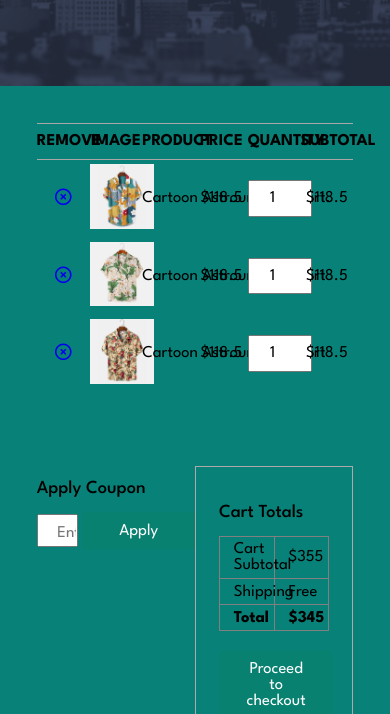
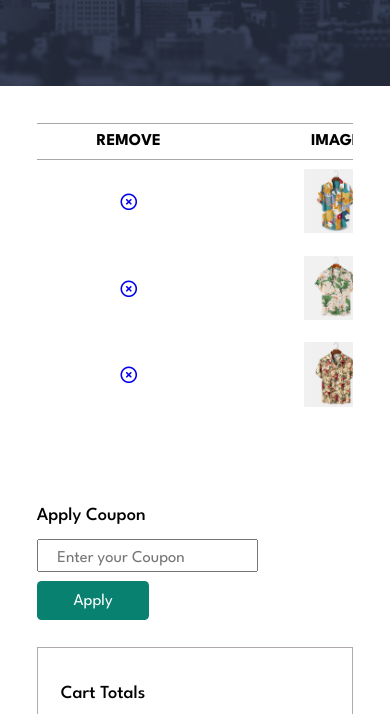
Before and after one commit to pandurang-sadgir/Ecommerce, a plain HTML site: page cart.html in a window 390 px wide. Shown: the part 332-1046 px from the top of the page. Drawn offline with Linux system fonts and the light colour scheme; files whose address does not match are found by name.

Commit message:
car page with an responsieness

```diff
--- a/css/cart.css
+++ b/css/cart.css
@@ -1,35 +1,55 @@
+.cart-data .cart-content{
+    width: 100%;
+    overflow-x: auto;
+}
 .cart-data .cart-content table{
+    table-layout: fixed;
     width: 100%;
     border-collapse:collapse;
-    border-spacing: 0 1rem;
     white-space: nowrap;
-    table-layout: fixed;
+
 }
 
 .cart-data .cart-content table thead th{
     padding: 1rem 0;
-    margin: 0 1rem;
     border-top: 0.1rem rgb(171, 166, 166) solid;
     border-bottom: 0.1rem rgb(171, 166, 166) solid;
 
 }
 
+
+.cart-data .cart-content table thead tr th:nth-child(1),.cart-data .cart-content table tbody tr td:nth-child(1){
+    width: 20rem;
+}
+.cart-data .cart-content table thead tr th:nth-child(2),.cart-data .cart-content table tbody tr td:nth-child(2){
+    width: 25rem;
+}
+.cart-data .cart-content table thead tr th:nth-child(3),.cart-data .cart-content table tbody tr td:nth-child(3){
+    width: 30rem;
+}
+.cart-data .cart-content table thead tr th:nth-child(4),.cart-data .cart-content table tbody tr td:nth-child(4){
+    width: 20rem;
+}
+.cart-data .cart-content table thead tr th:nth-child(5),.cart-data .cart-content table tbody tr td:nth-child(5){
+    width: 20rem;
+}
+.cart-data .cart-content table thead tr th:nth-child(6),.cart-data .cart-content table tbody tr td:nth-child(6){
+    width: 20rem;
+}
+
+
+
 .cart-data .cart-content table tbody td{
-    padding: 0.5rem 0;
+    padding: 1rem 0;
+
 
 }
 
 .cart-data .cart-content table tbody tr td img{
     width: 7rem;
-
 }
 
 .cart-data .cart-content table tbody tr td{
-    margin-bottom:5rem ;
-}
-.cart-data .cart-content table tbody tr td{
-    margin-bottom:5rem ;
-
     text-align: center;
 }
 .cart-data .cart-content table tbody tr td input{
@@ -40,19 +60,21 @@
 
 /* add to cart section */
 
+.add-cart .cart-content .column{
+    width: 50%;
+
+}
 .add-cart .cart-content{
     display: flex;
     flex-direction: row;
     justify-content: space-between;
     align-items: flex-start;
 }
-.add-cart .cart-content .column{
-    width: 50%;
-
-}
 
 
-
+.add-cart .cart-content .column.left{
+    margin-right:1rem ;
+}
 .add-cart .cart-content .column.left h5,.add-cart .cart-content .column.right h5{
     font-weight: 500;
     line-height: 5rem;
@@ -81,6 +103,7 @@
 .add-cart .cart-content .column.right{
     padding: 2.5rem;
     border: 0.1rem rgb(176, 169, 169) solid;
+    overflow-x: auto;
 
 }
 
@@ -109,11 +132,33 @@
     width: 50%;
     border: 0.1rem grey solid;
     padding: 0.5rem 1.5rem;
-
 }
 
-@media screen{
-    body{
-        background-color:#088178;
+
+
+/* @media query */
+
+@media(max-width:678px){
+
+    .add-cart .cart-content .column{
+        width: 100%;
+        margin-bottom: 3rem;
+
+    }
+    .add-cart .cart-content{
+        flex-direction: column;
+
+
+    }
+
+    .add-cart .cart-content .column.left form{
+        flex-direction: column;
+        justify-content: flex-start;
+        align-items: flex-start;
+    }
+
+    .add-cart .cart-content .column.left form button{
+
+        margin: 1rem 0 0 0;
     }
 }
```
